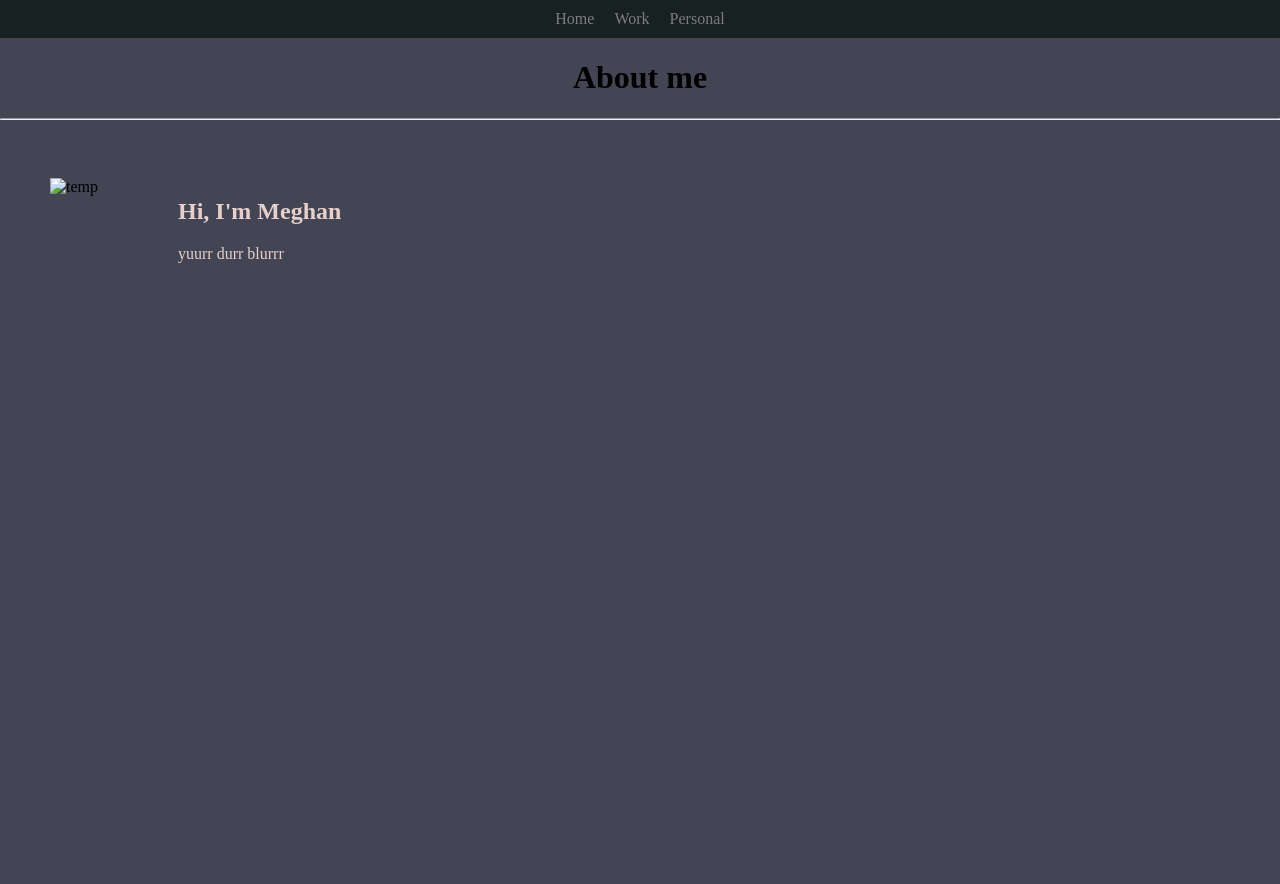
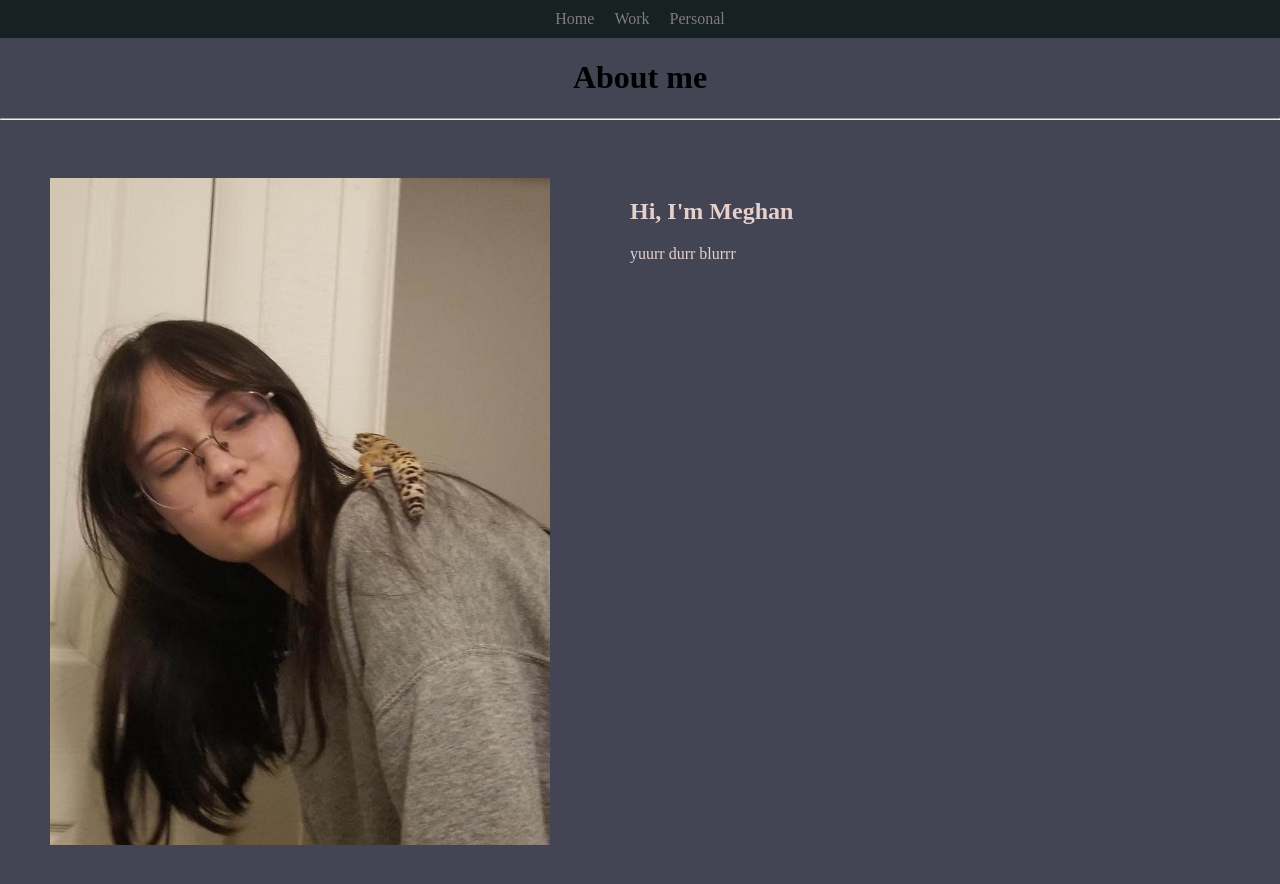
Before and after one commit to MegMatt/final_project, a plain HTML site: page html/personal.html in a window 1280 px wide. Before the commit the page ends 800 px from the top, so only its background shows below. Drawn offline with Linux system fonts and the light colour scheme; the site is published under a folder, as on GitHub Pages, so addresses that start at the root find nothing.

Commit message:
Update personal.html

```diff
--- a/html/personal.html
+++ b/html/personal.html
@@ -22,7 +22,7 @@
     <div class = "container">
 
     <div class = "img_container">
-    <img class = "actual_img" src="/images/me.png" alt="temp">
+    <img class = "actual_img" src="../images/me.png" alt="temp">
     </div>
         <div style = "padding-left: 80px;" class ="text">
 
```
